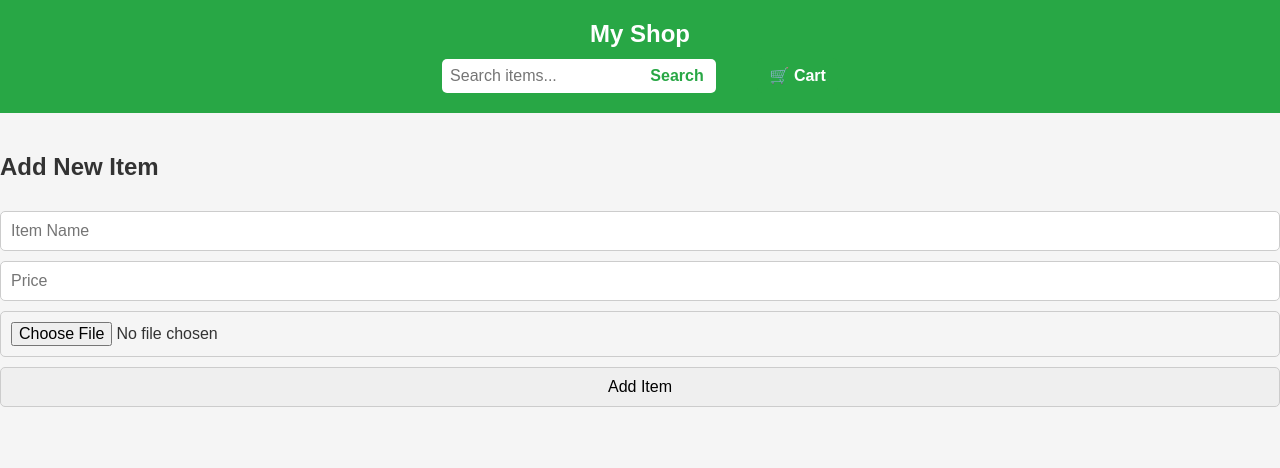
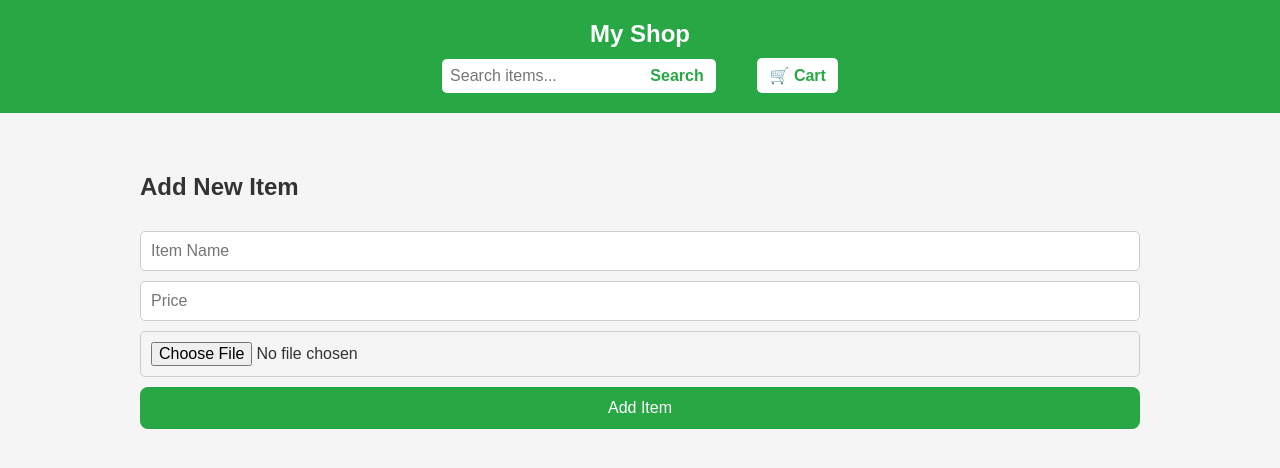
Before and after one commit to Jensen-creator/my--flask-pwa, a Flask app: page / in a window 1280 px wide. Shown: the top 468 px of the page. Run offline with Flask 3, Linux system fonts and the light colour scheme; data that the repository does not hold is empty.

Commit message:
Update style.css

```diff
--- a/static/style.css
+++ b/static/style.css
@@ -13,7 +13,6 @@ header {
     color: white;
     padding: 20px;
     text-align: center;
-    position: relative;
 }
 
 header h1 {
@@ -55,22 +56,93 @@ header h1 {
     font-size: 16px;
 }
 
-/* Buttons */
-.cart-button, .button {
+.cart-button {
+    padding: 8px 12px;
+    background-color: #fff;
+    color: #28a745;
+    text-decoration: none;
+    border-radius: 5px;
+    font-weight: bold;
+}
+
+.cart-button:hover {
+    background-color: #e6e6e6;
+}
+
+/* =========================
+   Main Layout
+========================= */
+main {
+    display: flex;
+    justify-content: center;
+    padding: 20px;
+}
+
+.items {
+    width: 100%;
+    max-width: 1000px;
+}
+
+/* =========================
+   Shop Item Grid
+========================= */
+.item-grid {
+    display: grid;
+    grid-template-columns: repeat(auto-fill, minmax(160px, 1fr));
+    gap: 15px;
+}
+
+.item-card {
+    background-color: #fff;
+    padding: 10px;
+    border-radius: 10px;
+    text-align: center;
+    box-shadow: 0 2px 8px rgba(0,0,0,0.1);
+    display: flex;
+    flex-direction: column;
+    gap: 10px;
+    transition: transform 0.2s;
+}
+
+.item-card:hover {
+    transform: scale(1.02);
+}
+
+.item-card img {
+    width: 100%;
+    height: 180px;
+    object-fit: cover;
+    border-radius: 10px;
+}
+
+.item-card h3 {
+    margin: 0;
+    font-size: 18px;
+}
+
+.item-card p {
+    margin: 0;
+    font-size: 16px;
+    font-weight: bold;
+    color: #28a745;
+}
+
+.button {
     padding: 8px 12px;
     background-color: #28a745;
     color: white;
     text-decoration: none;
     border-radius: 5px;
-    font-weight: bold;
-    cursor: pointer;
+    font-size: 14px;
 }
 
-.cart-button:hover, .button:hover {
+.button:hover {
     background-color: #218838;
 }
 
-/* Add Item Form */
+/* =========================
+   Add Item Form
+========================= */
 .add-form {
     display: flex;
     flex-direction: column;
@@ -78,30 +150,34 @@ header h1 {
     margin-top: 20px;
 }
 
-.add-form input, .add-form button {
+.add-form input[type="text"],
+.add-form input[type="number"],
+.add-form input[type="file"] {
     padding: 10px;
     border-radius: 5px;
     border: 1px solid #ccc;
     font-size: 16px;
+    width: 100%;
+    box-sizing: border-box;
 }
 
-/* Cart Page */
-.back-button {
-    position: absolute;
-    left: 20px;
-    top: 25px;
-    background-color: #fff;
-    color: #28a745;
-    text-decoration: none;
-    padding: 8px 12px;
-    border-radius: 5px;
-    font-weight: bold;
+.add-form button {
+    padding: 12px;
+    border: none;
+    background-color: #28a745;
+    color: white;
+    border-radius: 8px;
+    cursor: pointer;
+    font-size: 16px;
 }
 
-.back-button:hover {
-    background-color: #e6e6e6;
+.add-form button:hover {
+    background-color: #218838;
 }
 
+/* =========================
+   Cart Page
+========================= */
 .cart-page {
     padding: 20px;
     max-width: 1000px;
```
Also changed, not shown: other parts of static/style.css (+31 -31 lines).
